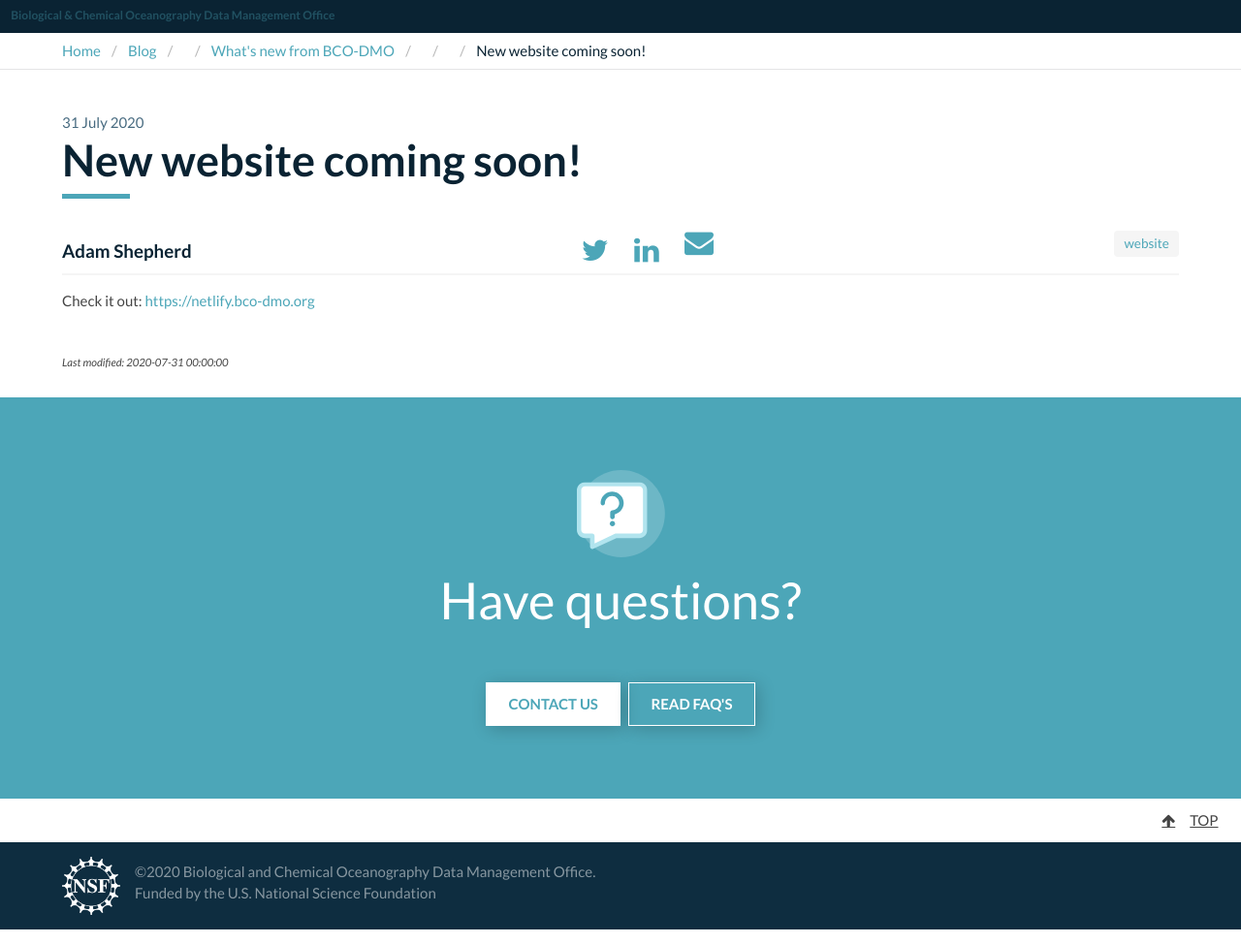
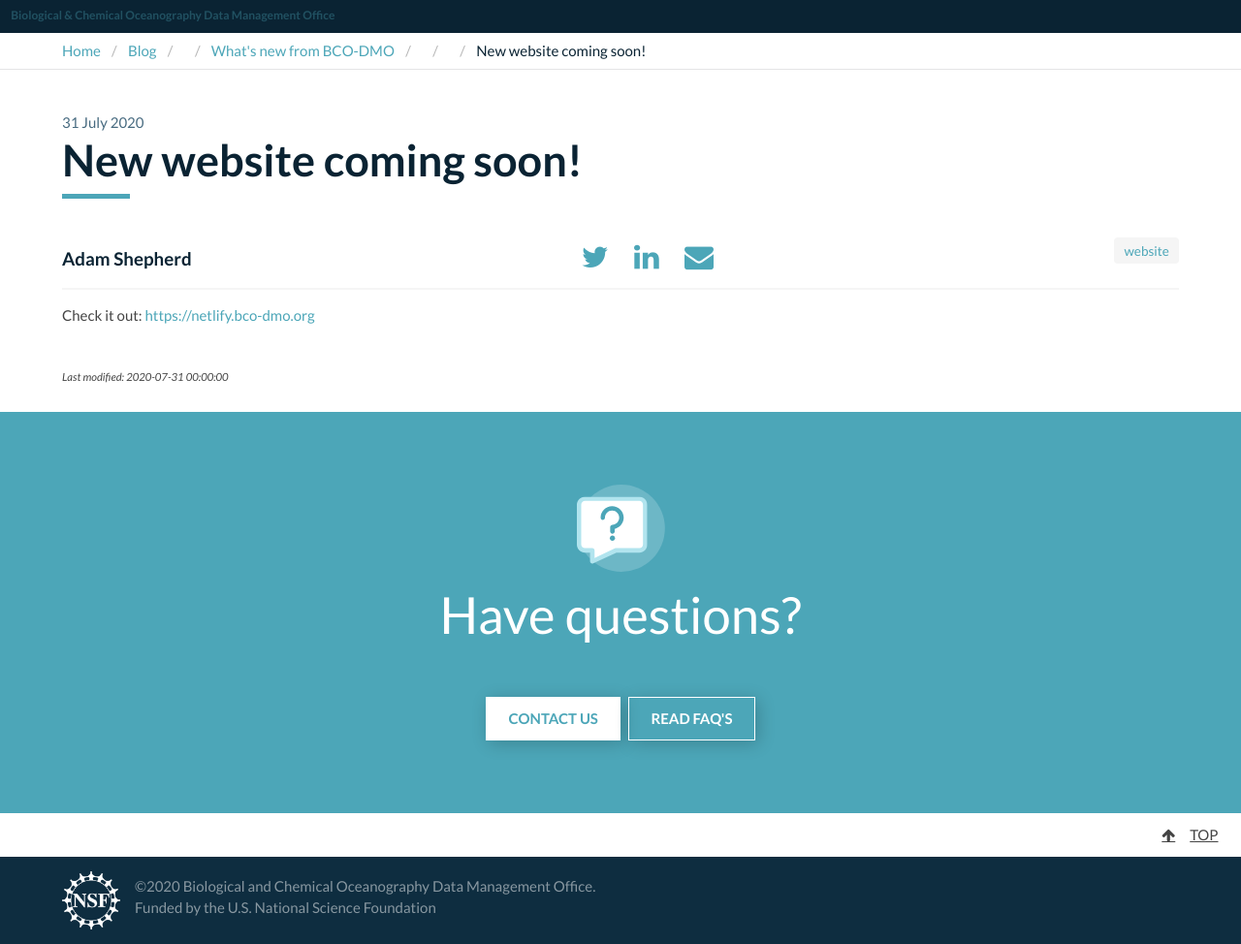
Before and after one commit to BCODMO/blog.bco-dmo.org, a Jekyll site: the page built from _posts/2020-07-31-new-website-coming-soon.md, in a window 1280 px wide. Shown: the whole page at 97% size. Built offline with Jekyll 4.4.1, drawn with Linux system fonts in a browser that asks for light colours.

Commit message:
Update post.html

```diff
--- a/_layouts/post.html
+++ b/_layouts/post.html
@@ -25,7 +25,7 @@
       <nav class="level is-mobile">
         <p class="level-item has-text-centered margin-left-1 margin-right-1"><a href="{{ twitter_share }}" target="_blank"><i class="fa fa-twitter social-size-small"></i></a></p>
         <p class="level-item has-text-centered margin-left-1 margin-right-1"><a href="{{ linkedin_share }}" target="_blank"><i class="fa fa-linkedin social-size-small"></i></a></p>
-        <p class="level-item has-text-centered margin-left-1 margin-right-1"><a href="{{ email_share }}"><i class="fa fa-envelope fa-3 social-size-small" aria-hidden="true"></i></a></p>
+        <p class="level-item has-text-centered margin-left-1 margin-right-1 padding-top-1"><a href="{{ email_share }}"><i class="fa fa-envelope fa-3 social-size-small" aria-hidden="true"></i></a></p>
       </nav>
     </div>
     <div class="level-right">
```
